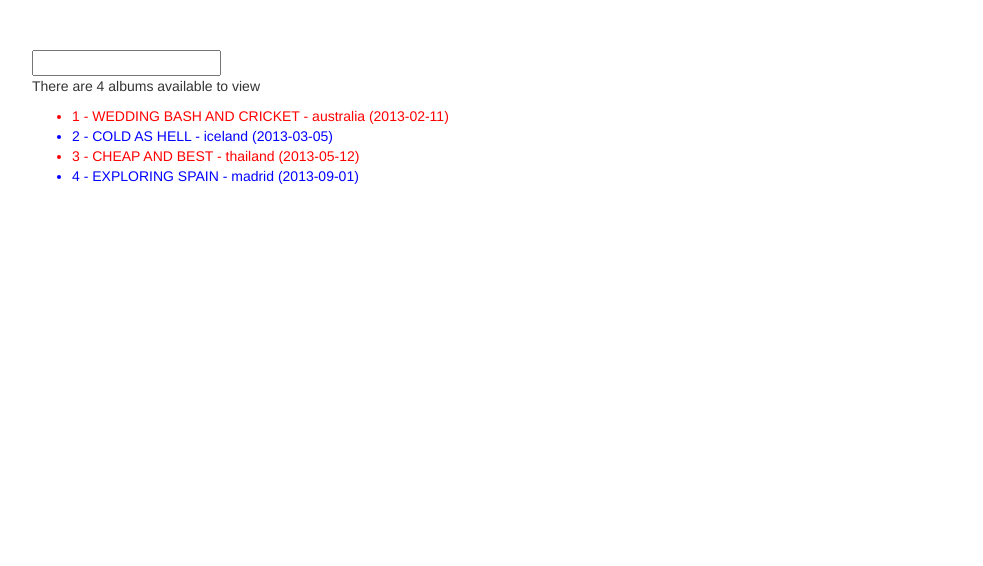
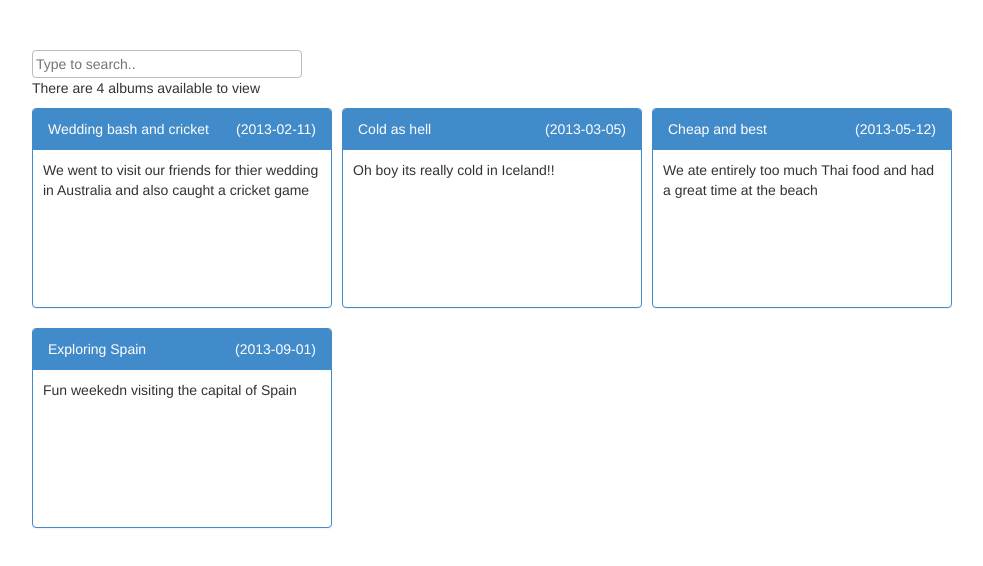
Before and after one commit to naakheel/angularjsTutorial, a plain HTML site: page index.html in a window 1280 px wide. Shown: the whole page, without its empty margins (18-1001 px from the left). Drawn offline with Linux system fonts and the light colour scheme.

Commit message:
Improve UI

```diff
--- /dev/null
+++ b/css/app.css
@@ -0,0 +1,21 @@
+
+input[type=text] {
+
+  padding:3px;
+  border-radius: 4px;
+  border: 1px solid #bbb;
+}
+
+div.album {
+
+  float: left;
+  width: 300px;
+  margin-right: 10px;
+  min-height: 200px;
+}
+
+
+div.album div.description {
+
+  padding:10px;
+}
--- a/index.html
+++ b/index.html
@@ -1,32 +1,29 @@
 <html ng-app>
 	<head>
 		<link rel="stylesheet" href="css/bootstrap.css"/>
+		<link rel="stylesheet" href="css/app.css"/>
 		<script type="text/javascript" src="js/angular.min.js"></script>
 		<script type="text/javascript" src="js/bootstrap.min.js"></script>
-		<style>
-			.evenRow {
-				color: blue;
-			}
-			.oddRow {
-				color: red;
-			}
-		</style>
 	</head>
 	<body style="padding:50px">
-		<div ng-init="albums = [ {name:'madrid',date:'2013-09-01',title:'Exploring Spain'},
-									{name:'iceland',date:'2013-03-05',title:'Cold as hell'},
-									{name:'thailand',date:'2013-05-12',title:'Cheap and best'},
-									{name:'australia',date:'2013-02-11',title:'Wedding bash and cricket'}]">
+		<div ng-init="albums = [ {name:'madrid',date:'2013-09-01',title:'Exploring Spain',description:'Fun weekedn visiting the capital of Spain'},
+									{name:'iceland',date:'2013-03-05',title:'Cold as hell',description:'Oh boy its really cold in Iceland!!'},
+									{name:'thailand',date:'2013-05-12',title:'Cheap and best',description:'We ate entirely too much Thai food and had a great time at the beach'},
+									{name:'australia',date:'2013-02-11',title:'Wedding bash and cricket',description:'We went to visit our friends for thier wedding in Australia and also caught a cricket game'}]">
 
-			<input type="text" ng-model="searchFor" size="20" />
+			<input placeholder="Type to search.." type="text" ng-model="searchFor" size="30" />
 			<p>
 				There are {{albums.length}} albums available to view
 			</p>
-			<ul>
-				<li ng-repeat="album in albums | filter:searchFor | orderBy:'date'" ng-class-even="'evenRow'" ng-class-odd="'oddRow'">
-					{{ $index + 1 }}  - {{album.title |uppercase}} - {{ album.name }} ({{ album.date }})
-				</li>
-			</ul>
+			<div class="album panel panel-primary" ng-repeat="album in albums | filter:{ title: searchFor} | orderBy:'date'">
+				<div class="panel-heading">
+					{{album.title }}
+					<div style="float:right">({{ album.date }})</div>
+				</div>
+				<div class="description">
+					{{album.description}}
+				</div>
+			</div>
 		</div>
 	</body>
 </html>
```
